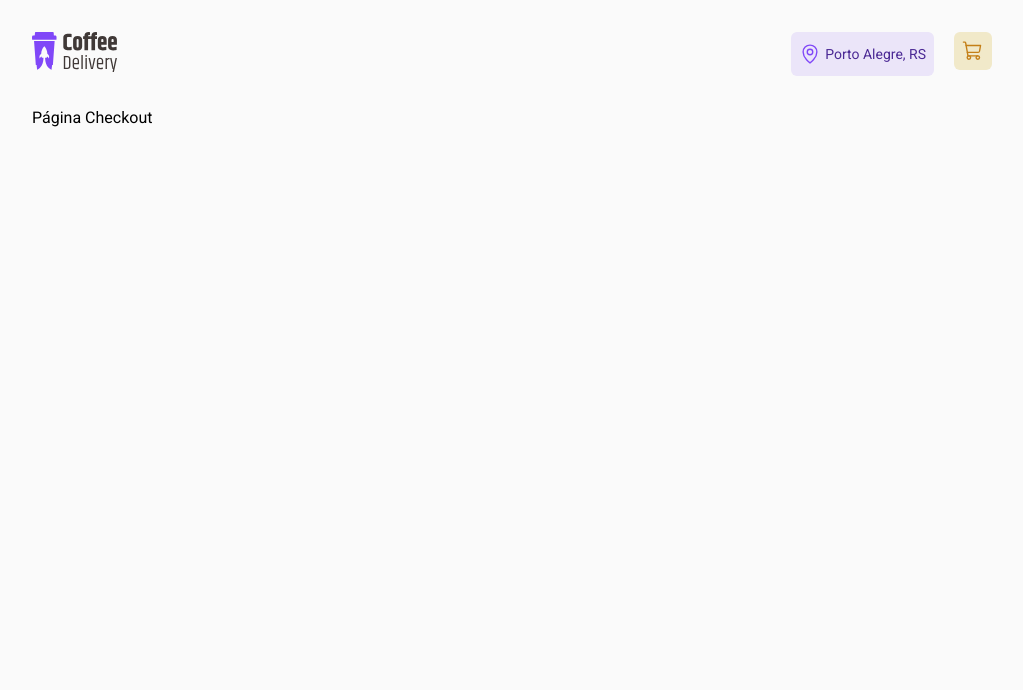
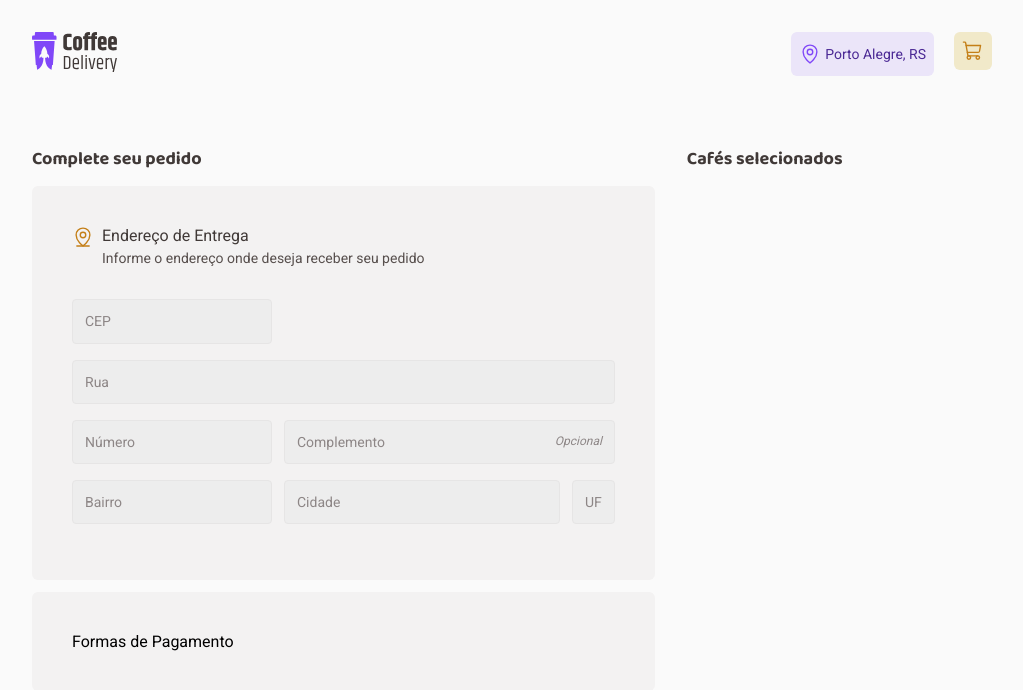
Before and after one commit to vitorxpd/coffee-delivery, a React (Vite) app: page /checkout in a window 1280 px wide. Shown: the top 690 px of the page, without its empty margins (128-1151 px from the left). Built offline with nearby package versions, Linux system fonts and the light colour scheme.

Commit message:
checkout form

```diff
--- a/src/pages/Checkout/index.tsx
+++ b/src/pages/Checkout/index.tsx
@@ -1,5 +1,54 @@
+import { MapPinLine } from 'phosphor-react'
+
 import * as S from './styles'
 
 export function Checkout() {
-  return <S.CheckoutContainer>Página Checkout</S.CheckoutContainer>
+  return (
+    <S.CheckoutContainer>
+      <form>
+        <S.RegisterContainer>
+          <S.FormTitle>Complete seu pedido</S.FormTitle>
+          <S.InputsContainer>
+            <S.FormDescriptionContainer>
+              <MapPinLine size={22} />
+              <S.FormDescriptionTextContainer>
+                <S.DescriptionTitle>Endereço de Entrega</S.DescriptionTitle>
+                <S.DescriptionSubtitle>
+                  Informe o endereço onde deseja receber seu pedido
+                </S.DescriptionSubtitle>
+              </S.FormDescriptionTextContainer>
+            </S.FormDescriptionContainer>
+            <S.InputsWrapper>
+              <S.Label htmlFor="cep">CEP</S.Label>
+              <input type="text" id="cep" hidden />
+
+              <S.Label htmlFor="rua">Rua</S.Label>
+              <input type="text" id="rua" hidden />
+
+              <S.Label htmlFor="numero">Número</S.Label>
+              <input type="text" id="numero" hidden />
+
+              <S.Label htmlFor="complemento">
+                Complemento <span>Opcional</span>
+              </S.Label>
+              <input type="text" id="complemento" hidden />
+
+              <S.Label htmlFor="bairro">Bairro</S.Label>
+              <input type="text" id="bairro" hidden />
+
+              <S.Label htmlFor="cidade">Cidade</S.Label>
+              <input type="text" id="cidade" hidden />
+
+              <S.Label htmlFor="city">UF</S.Label>
+              <input type="text" id="uf" hidden />
+            </S.InputsWrapper>
+          </S.InputsContainer>
+          <S.PaymentContainer>Formas de Pagamento</S.PaymentContainer>
+        </S.RegisterContainer>
+        <S.CheckoutItemsContainer>
+          <S.FormTitle>Cafés selecionados</S.FormTitle>
+        </S.CheckoutItemsContainer>
+      </form>
+    </S.CheckoutContainer>
+  )
 }
--- a/src/pages/Checkout/styles.ts
+++ b/src/pages/Checkout/styles.ts
@@ -1,3 +1,136 @@
 import styled from 'styled-components'
+import { pxToRem } from '../../utils/pxToRem'
 
-export const CheckoutContainer = styled.main``
+export const CheckoutContainer = styled.main`
+  padding-top: ${pxToRem(40)};
+
+  form {
+    display: flex;
+    gap: ${pxToRem(32)};
+  }
+`
+
+export const FormTitle = styled.h2`
+  font-size: ${pxToRem(18)};
+  font-weight: 700;
+  line-height: 1.3;
+  color: ${(props) => props.theme['base-subtitle']};
+`
+
+export const RegisterContainer = styled.div`
+  width: ${pxToRem(640)};
+`
+
+const BaseRegisterContainerElement = styled.div`
+  padding: ${pxToRem(40)};
+  background: ${(props) => props.theme['base-card']};
+  border-radius: 6px;
+`
+
+export const InputsContainer = styled(BaseRegisterContainerElement)`
+  margin-top: ${pxToRem(15)};
+`
+
+export const FormDescriptionContainer = styled.div`
+  display: flex;
+  gap: ${pxToRem(8)};
+
+  svg {
+    color: ${(props) => props.theme['yellow-dark']};
+  }
+`
+
+export const FormDescriptionTextContainer = styled.div`
+  display: flex;
+  flex-direction: column;
+  gap: ${pxToRem(2)};
+`
+
+export const DescriptionTitle = styled.span`
+  line-height: 1.3;
+  color: ${(props) => props.theme['base-subtitle']};
+`
+
+export const DescriptionSubtitle = styled.span`
+  font-size: ${pxToRem(14)};
+  line-height: 1.3;
+  color: ${(props) => props.theme['base-text']};
+`
+
+export const InputsWrapper = styled.div`
+  margin-top: ${pxToRem(32)};
+  display: grid;
+  grid-template-areas:
+    'cep cep cep'
+    'rua rua rua'
+    'numero complemento complemento'
+    'bairro cidade uf';
+`
+
+export const Label = styled.label`
+  padding: ${pxToRem(12)};
+  display: flex;
+  justify-content: space-between;
+  align-items: center;
+  font-size: ${pxToRem(14)};
+  line-height: 1.3;
+  background: ${(props) => props.theme['base-input']};
+  color: ${(props) => props.theme['base-label']};
+  border: 1px solid ${(props) => props.theme['base-button']};
+  border-radius: 4px;
+
+  &:not(:last-child) {
+    margin-bottom: ${pxToRem(16)};
+  }
+
+  span {
+    font-size: ${pxToRem(12)};
+    font-style: italic;
+  }
+
+  &[for='cep'] {
+    width: ${pxToRem(200)};
+    grid-area: cep;
+  }
+
+  &[for='rua'] {
+    width: 100%;
+    grid-area: rua;
+  }
+
+  &[for='numero'] {
+    width: ${pxToRem(200)};
+    margin-right: ${pxToRem(12)};
+    grid-area: numero;
+  }
+
+  &[for='complemento'] {
+    width: 100%;
+    grid-area: complemento;
+  }
+
+  &[for='bairro'] {
+    width: ${pxToRem(200)};
+    margin-right: ${pxToRem(12)};
+    grid-area: bairro;
+  }
+
+  &[for='cidade'] {
+    width: ${pxToRem(276)};
+    margin-right: ${pxToRem(12)};
+    grid-area: cidade;
+  }
+
+  &[for='uf'] {
+    width: ${pxToRem(60)};
+    grid-area: uf;
+  }
+`
+
+export const PaymentContainer = styled(BaseRegisterContainerElement)`
+  margin-top: ${pxToRem(12)};
+`
+
+export const CheckoutItemsContainer = styled.div`
+  width: ${pxToRem(448)};
+`
```
